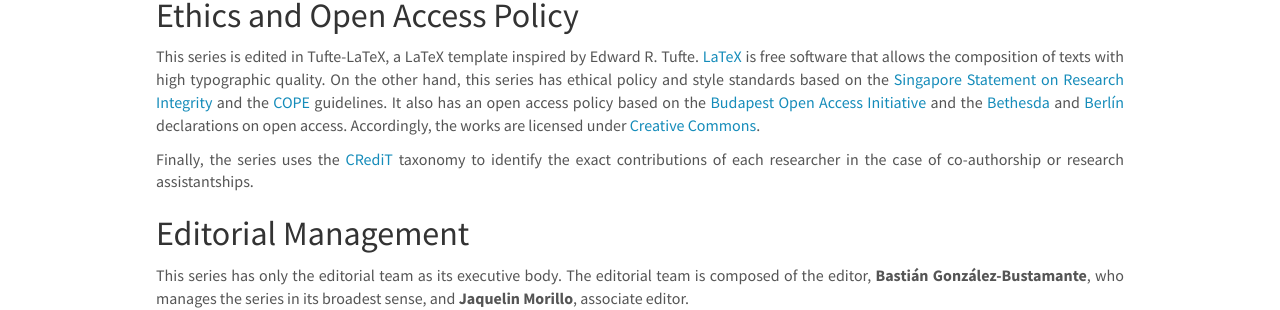
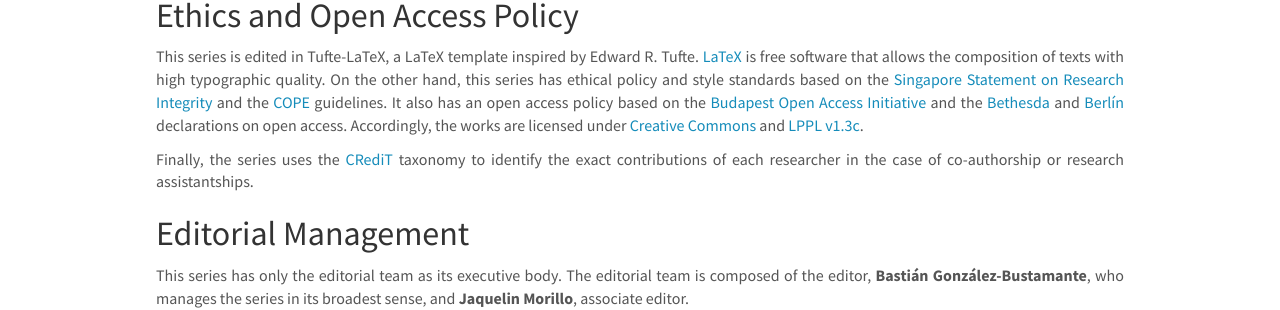
Before and after one commit to training-datalab/old-training-datalab.com, a Jekyll site: the page built from _pages/tufte-guidelines.md, in a window 1280 px wide and 900 px high. Shown: the part 335-645 px from the top of the window. Built offline with Jekyll 4.4.1, drawn with Linux system fonts in a browser that asks for light colours; nearby versions of some CDN libraries.

Commit message:
Update tufte-guidelines.md

```diff
--- a/_pages/tufte-guidelines.md
+++ b/_pages/tufte-guidelines.md
@@ -16,7 +16,7 @@
 
 ## Ethics and Open Access Policy
 
-<p align=" justify">This series is edited in Tufte-LaTeX, a LaTeX template inspired by Edward R. Tufte. <a href="https://www.latex-project.org/" target="_blank">LaTeX</a> is free software that allows the composition of texts with high typographic quality. On the other hand, this series has ethical policy and style standards based on the <a href="https://github.com/training-datalab/tufte-working-papers/blob/master/guidelines/singpore_statement.pdf" target="_blank">Singapore Statement on Research Integrity</a> and the <a href="https://publicationethics.org/" target="_blank">COPE</a> guidelines. It also has an open access policy based on the <a href="https://www.budapestopenaccessinitiative.org/boai-10-recommendations" target="_blank">Budapest Open Access Initiative</a> and the <a href="https://dash.harvard.edu/bitstream/handle/1/4725199/Suber_bethesda.htm?sequence=3&isAllowed=y" target="_blank">Bethesda</a> and <a href="https://openaccess.mpg.de/Berlin-Declaration" target="_blank">Berlín</a> declarations on open access. Accordingly, the works are licensed under <a href="https://github.com/training-datalab/tufte-working-papers/blob/master/LICENSE.txt" target="_blank">Creative Commons</a>.</p>
+<p align=" justify">This series is edited in Tufte-LaTeX, a LaTeX template inspired by Edward R. Tufte. <a href="https://www.latex-project.org/" target="_blank">LaTeX</a> is free software that allows the composition of texts with high typographic quality. On the other hand, this series has ethical policy and style standards based on the <a href="https://github.com/training-datalab/tufte-working-papers/blob/master/guidelines/singpore_statement.pdf" target="_blank">Singapore Statement on Research Integrity</a> and the <a href="https://publicationethics.org/" target="_blank">COPE</a> guidelines. It also has an open access policy based on the <a href="https://www.budapestopenaccessinitiative.org/boai-10-recommendations" target="_blank">Budapest Open Access Initiative</a> and the <a href="https://dash.harvard.edu/bitstream/handle/1/4725199/Suber_bethesda.htm?sequence=3&isAllowed=y" target="_blank">Bethesda</a> and <a href="https://openaccess.mpg.de/Berlin-Declaration" target="_blank">Berlín</a> declarations on open access. Accordingly, the works are licensed under <a href="https://github.com/training-datalab/tufte-working-papers/blob/master/CCBY40.md" target="_blank">Creative Commons</a> and <a href="https://github.com/training-datalab/tufte-working-papers/blob/master/LICENSE.md" target="_blank">LPPL v1.3c</a>.</p>
 
 <p align=" justify">Finally, the series uses the <a href="/credit/">CRediT</a> taxonomy to identify the exact contributions of each researcher in the case of co-authorship or research assistantships.</p>
 
```
